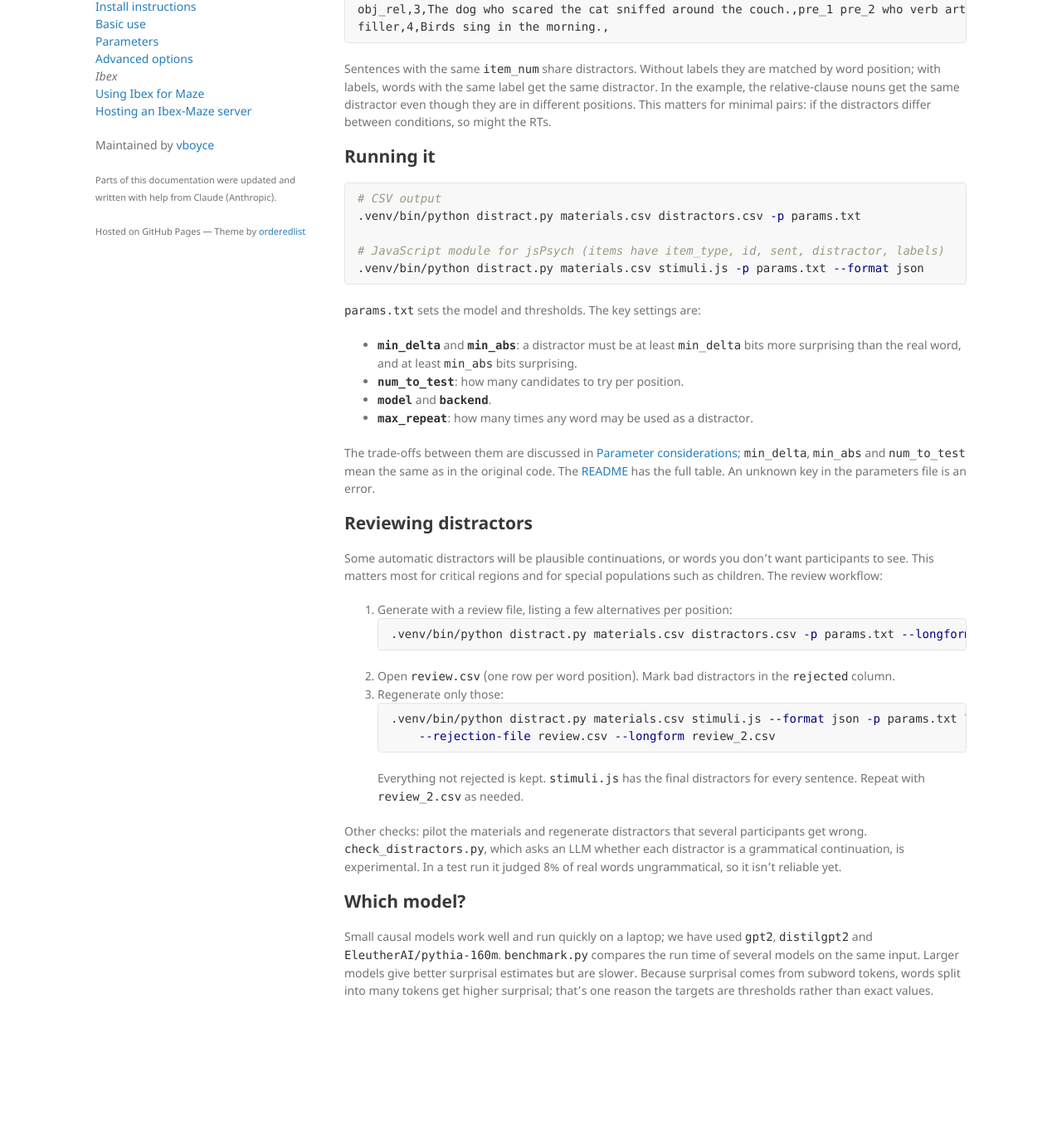
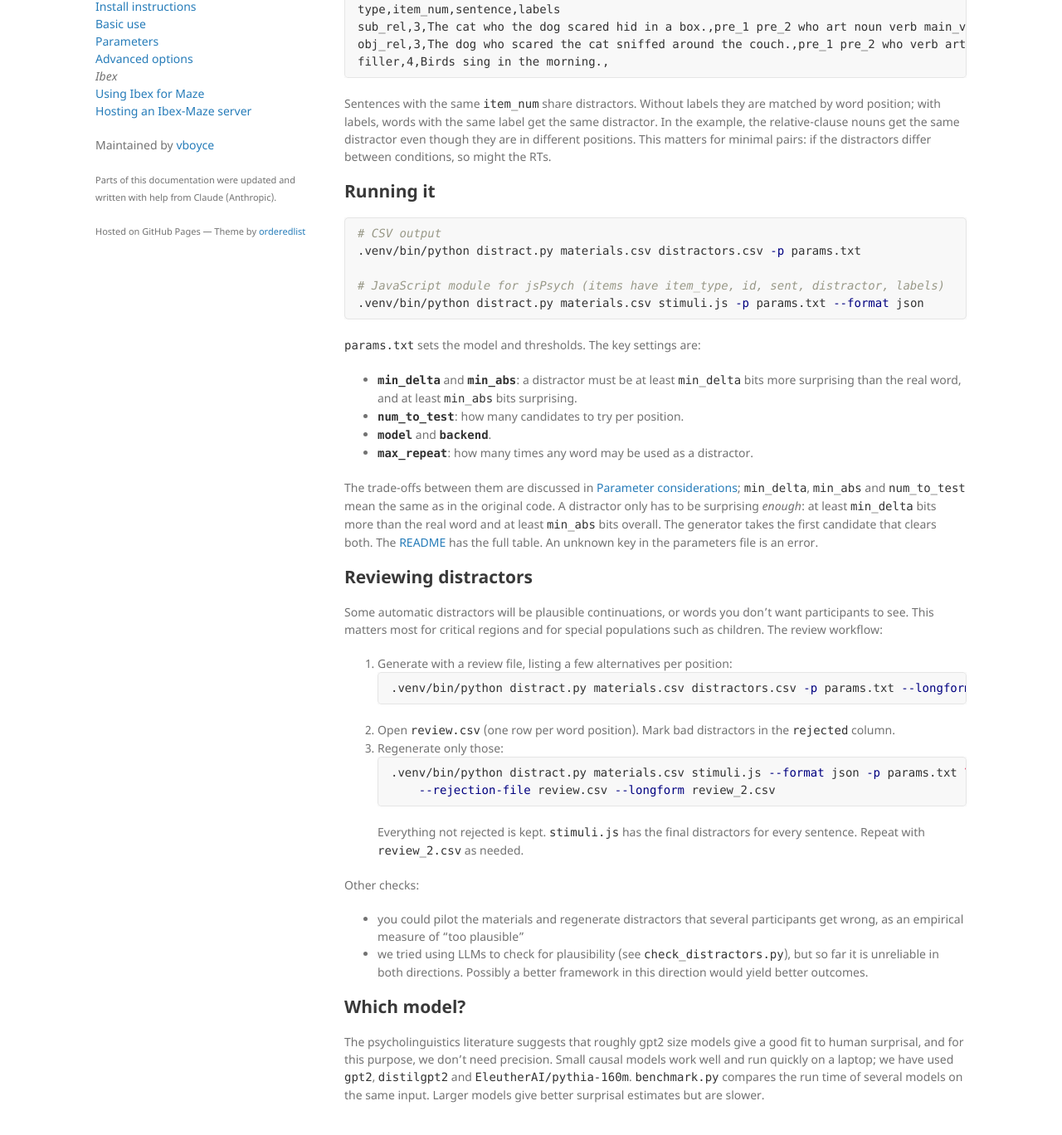
Before and after one commit to vboyce/maze-docs, a Jekyll site: the page built from docs/generator.md, in a window 1280 px wide and 1400 px high, scrolled down 780 px. Shown: the top 1368 px of the window at 83% size. Built offline with Jekyll 4.4.1, drawn with Linux system fonts in a browser that asks for light colours; our own code applies the rules of GitHub Pages for plain Markdown files; before the commit the page ends 2054 px from its top, so only the background shows below that; some of the changed text lies outside the part shown.

Commit message:
Generator page: author edits; drop speculative tokenization remark
Adds a plain description of the surprisal threshold.

Co-Authored-By: Claude Opus 5.5 (1M context) <noreply@anthropic.com>

````diff
--- a/docs/generator.md
+++ b/docs/generator.md
@@ -7,11 +7,11 @@ layout: default
 [maze-distractor-generator](https://github.com/vboyce/maze-distractor-generator) picks a distractor for every word of your materials. It replaces the [original distractor generation code](usage_basic.md) (`maze_automate`) described in Boyce et al. (2020) and Boyce & Levy (2023). The main differences:
 
 - It works with current language models: any Hugging Face causal model (GPT-2, Pythia, Llama, …) or masked model (BERT, RoBERTa).
-- There is a review workflow: mark bad distractors and regenerate just those.
-- The default word list is curated to avoid offensive and sensitive words.
+- There is a review workflow to make it easier to tweak distractors as a researcher: you can mark bad distractors in a csv and regenerate just those.
+- There is a "kid-friendly" word list that is curated to avoid offensive and sensitive (sexual, violent, religious) words. You can also provide your own word list, or build your own blacklist.
 - It has JSON output for jsPsych.
 
-The idea is the same as before (see [What is A-maze?](intro.md)). It is set up for English; see [A-maze in other languages](non-english.md) for adapting it. For each word, draw candidate words of similar length and frequency, and keep one the language model finds very surprising in that position.
+The idea is the same as before (see [What is A-maze?](intro.md)). It is set up for English; see [A-maze in other languages](non-english.md) for adapting it. For each word, the process draws candidate words of similar length and frequency, and keeps the one the language model finds very surprising in that position.
 
 ## Install
 
@@ -58,7 +58,7 @@ Sentences with the same `item_num` share distractors. Without labels they are ma
 - **`model`** and **`backend`**.
 - **`max_repeat`**: how many times any word may be used as a distractor.
 
-The trade-offs between them are discussed in [Parameter considerations](advice.md); `min_delta`, `min_abs` and `num_to_test` mean the same as in the original code. The [README](https://github.com/vboyce/maze-distractor-generator#parameters) has the full table. An unknown key in the parameters file is an error.
+The trade-offs between them are discussed in [Parameter considerations](advice.md); `min_delta`, `min_abs` and `num_to_test` mean the same as in the original code. A distractor only has to be surprising *enough*: at least `min_delta` bits more than the real word and at least `min_abs` bits overall. The generator takes the first candidate that clears both. The [README](https://github.com/vboyce/maze-distractor-generator#parameters) has the full table. An unknown key in the parameters file is an error.
 
 ## Reviewing distractors
 
@@ -76,8 +76,10 @@ Some automatic distractors will be plausible continuations, or words you don't w
    ```
    Everything not rejected is kept. `stimuli.js` has the final distractors for every sentence. Repeat with `review_2.csv` as needed.
 
-Other checks: pilot the materials and regenerate distractors that several participants get wrong. `check_distractors.py`, which asks an LLM whether each distractor is a grammatical continuation, is experimental. In a test run it judged 8% of real words ungrammatical, so it isn't reliable yet.
+Other checks:
+* you could pilot the materials and regenerate distractors that several participants get wrong, as an empirical measure of "too plausible"
+* we tried using LLMs to check for plausibility (see `check_distractors.py`), but so far it is unreliable in both directions. Possibly a better framework in this direction would yield better outcomes.
 
 ## Which model?
 
-Small causal models work well and run quickly on a laptop; we have used `gpt2`, `distilgpt2` and `EleutherAI/pythia-160m`. `benchmark.py` compares the run time of several models on the same input. Larger models give better surprisal estimates but are slower. Because surprisal comes from subword tokens, words split into many tokens get higher surprisal; that's one reason the targets are thresholds rather than exact values.
+The psycholinguistics literature suggests that roughly gpt2 size models give a good fit to human surprisal, and for this purpose, we don't need precision. Small causal models work well and run quickly on a laptop; we have used `gpt2`, `distilgpt2` and `EleutherAI/pythia-160m`. `benchmark.py` compares the run time of several models on the same input. Larger models give better surprisal estimates but are slower.
````
